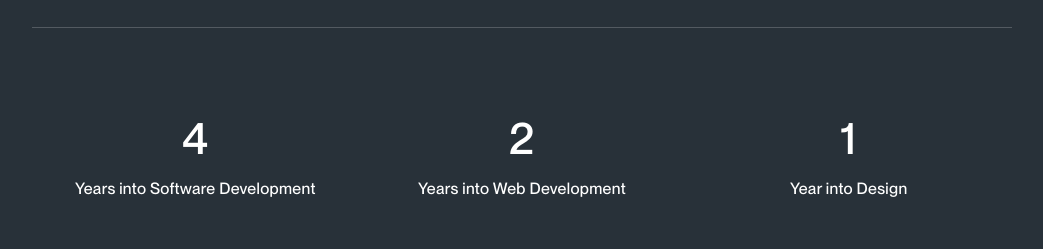
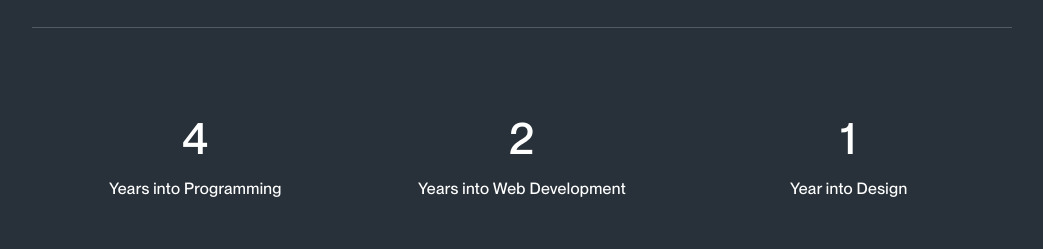
Before and after one commit to KayleeHgndrp/kayleehoogendorp.com, a React (Create React App) app: page / in a window 1280 px wide. Shown: the part 1368-1617 px from the top of the page, without its empty margins (118-1161 px from the left). Built offline with nearby package versions, Linux system fonts and the light colour scheme.

Commit message:
Update AboutSection.js

```diff
--- a/src/sections/AboutSection.js
+++ b/src/sections/AboutSection.js
@@ -42,7 +42,6 @@ const GridContainer = styled.div`
 const ExperienceContainer = styled.div`
   display: grid;
   grid-template-columns: 1fr 1fr 1fr;
-  place-items: center;
   text-align: center;
 
   .heading{
@@ -66,7 +65,7 @@ const AboutSection = () => {
                 <h3 className='heading'><AnimatedText text={"4"}/></h3>
                 <h3 className='heading'><AnimatedText  text={"2"}/></h3>
                 <h3 className='heading'><AnimatedText text={"1"}/></h3>
-                <h4 className='sub-heading'><AnimatedText  text={"Years into Software Development"} /></h4>
+                <h4 className='sub-heading'><AnimatedText  text={"Years into Programming"} /></h4>
                 <h4 className='sub-heading'><AnimatedText text={"Years into Web Development"} /></h4>
                 <h4 className='sub-heading'><AnimatedText text={"Year into Design"} /></h4>
             </ExperienceContainer>
```
